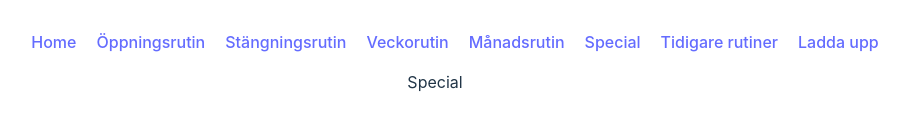
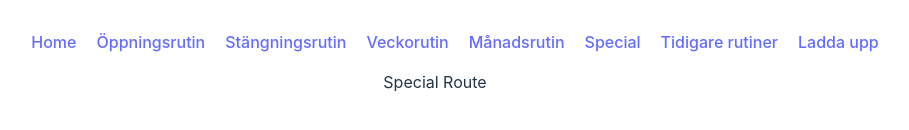
Before and after one commit to wahlstrommm/che-routine, a React (Vite) app: page /Special in a window 1280 px wide. Shown: the part 346-476 px from the top of the page, without its empty margins (205-1114 px from the left). Built offline with nearby package versions, Linux system fonts and the light colour scheme.

Commit message:
update the text in comp

```diff
--- a/src/Pages/Special.tsx
+++ b/src/Pages/Special.tsx
@@ -1,3 +1,3 @@
 export default function Special() {
-  return <div>Special</div>;
+  return <div>Special Route</div>;
 }
```
